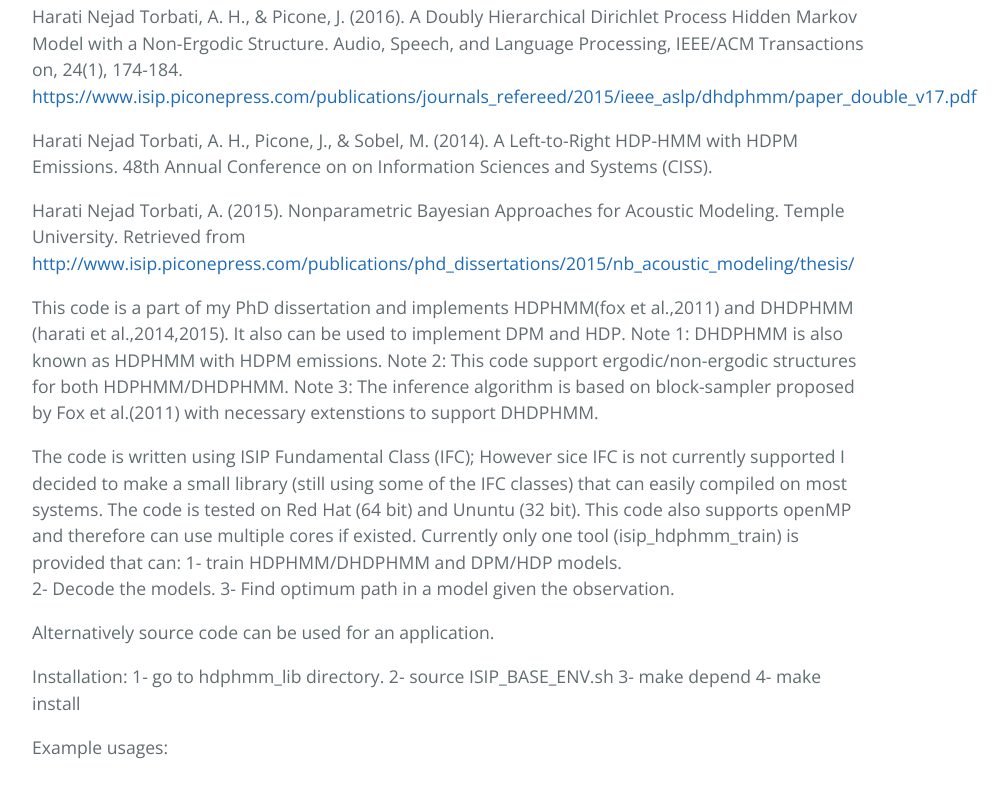
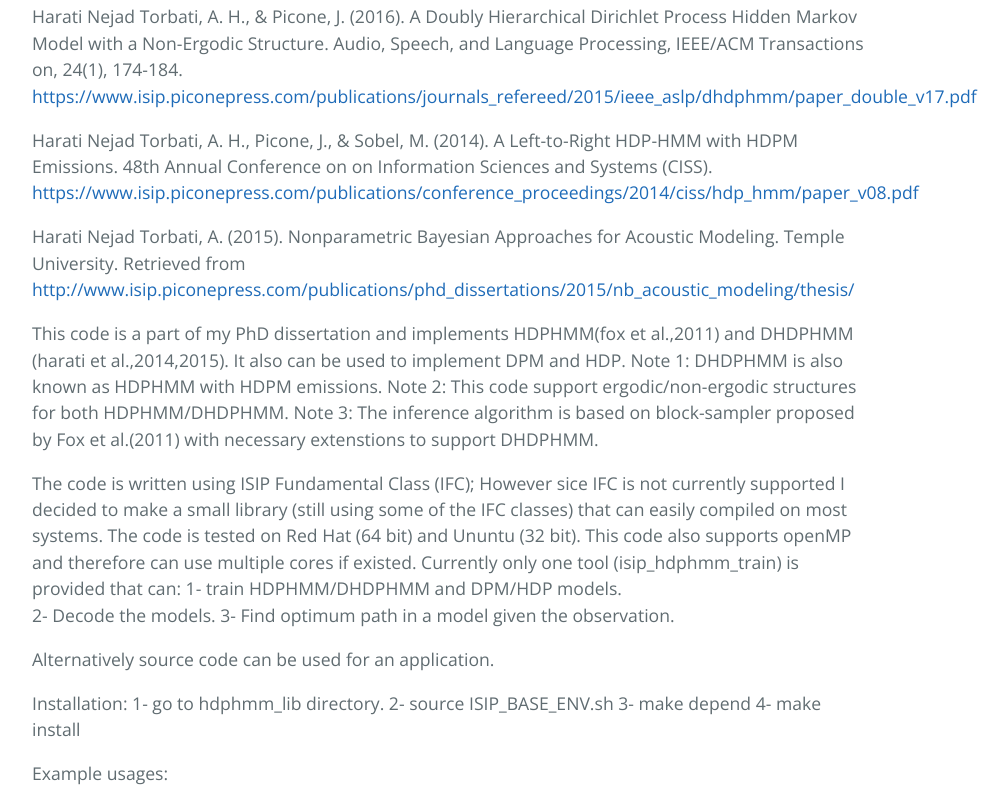
Before and after one commit to amirharati/hdphmm_lib, a plain HTML site: page index.html in a window 1280 px wide. Shown: the part 753-1542 px from the top of the page, without its empty margins (192-1200 px from the left). Drawn offline with nearby package versions, Linux system fonts and the light colour scheme.

Commit message:
Create gh-pages branch via GitHub

```diff
--- a/index.html
+++ b/index.html
@@ -34,7 +34,8 @@
 <p>Harati Nejad Torbati, A. H., &amp; Picone, J. (2016). A Doubly Hierarchical Dirichlet Process Hidden Markov Model with a Non-Ergodic Structure. Audio, Speech, and Language Processing, IEEE/ACM Transactions on, 24(1), 174-184.
 <a href="https://www.isip.piconepress.com/publications/journals_refereed/2015/ieee_aslp/dhdphmm/paper_double_v17.pdf">https://www.isip.piconepress.com/publications/journals_refereed/2015/ieee_aslp/dhdphmm/paper_double_v17.pdf</a></p>
 
-<p>Harati Nejad Torbati, A. H., Picone, J., &amp; Sobel, M. (2014). A Left-to-Right HDP-HMM with HDPM Emissions. 48th Annual Conference on  on Information Sciences and Systems (CISS).</p>
+<p>Harati Nejad Torbati, A. H., Picone, J., &amp; Sobel, M. (2014). A Left-to-Right HDP-HMM with HDPM Emissions. 48th Annual Conference on  on Information Sciences and Systems (CISS).
+<a href="https://www.isip.piconepress.com/publications/conference_proceedings/2014/ciss/hdp_hmm/paper_v08.pdf">https://www.isip.piconepress.com/publications/conference_proceedings/2014/ciss/hdp_hmm/paper_v08.pdf</a></p>
 
 <p>Harati Nejad Torbati, A. (2015). Nonparametric Bayesian Approaches for Acoustic Modeling. Temple University. Retrieved from <a href="http://www.isip.piconepress.com/publications/phd_dissertations/2015/nb_acoustic_modeling/thesis/">http://www.isip.piconepress.com/publications/phd_dissertations/2015/nb_acoustic_modeling/thesis/</a></p>
 
```
Also changed, not shown: params.json (+1 -1 lines).
